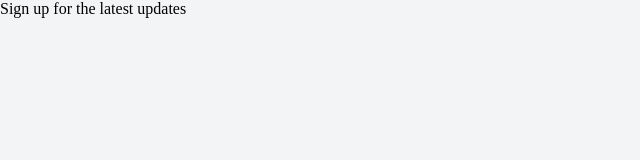
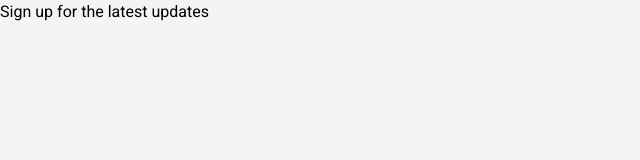
Before and after one commit to Thais-Hoshii/ch01-emailform, a plain HTML site: page index.html in a window 1280 px wide. Shown: the full height of the page, 0-640 px from the left. Drawn offline with Linux system fonts and the light colour scheme.

Commit message:
Change the font family
Imported the regular Heebo font-family from Google Fonts and added it to the body selector to match the prototype.

```diff
--- a/style.css
+++ b/style.css
@@ -1,3 +1,5 @@
+@import url('https://fonts.googleapis.com/css2?family=Heebo&display=swap');
+
 /* Reset CSS style */
 * {
     margin: 0;
@@ -22,4 +24,5 @@
 
 body {
     background: var(--color-bg);
+    font-family: "Heebo", sans-serif;
 }
```
